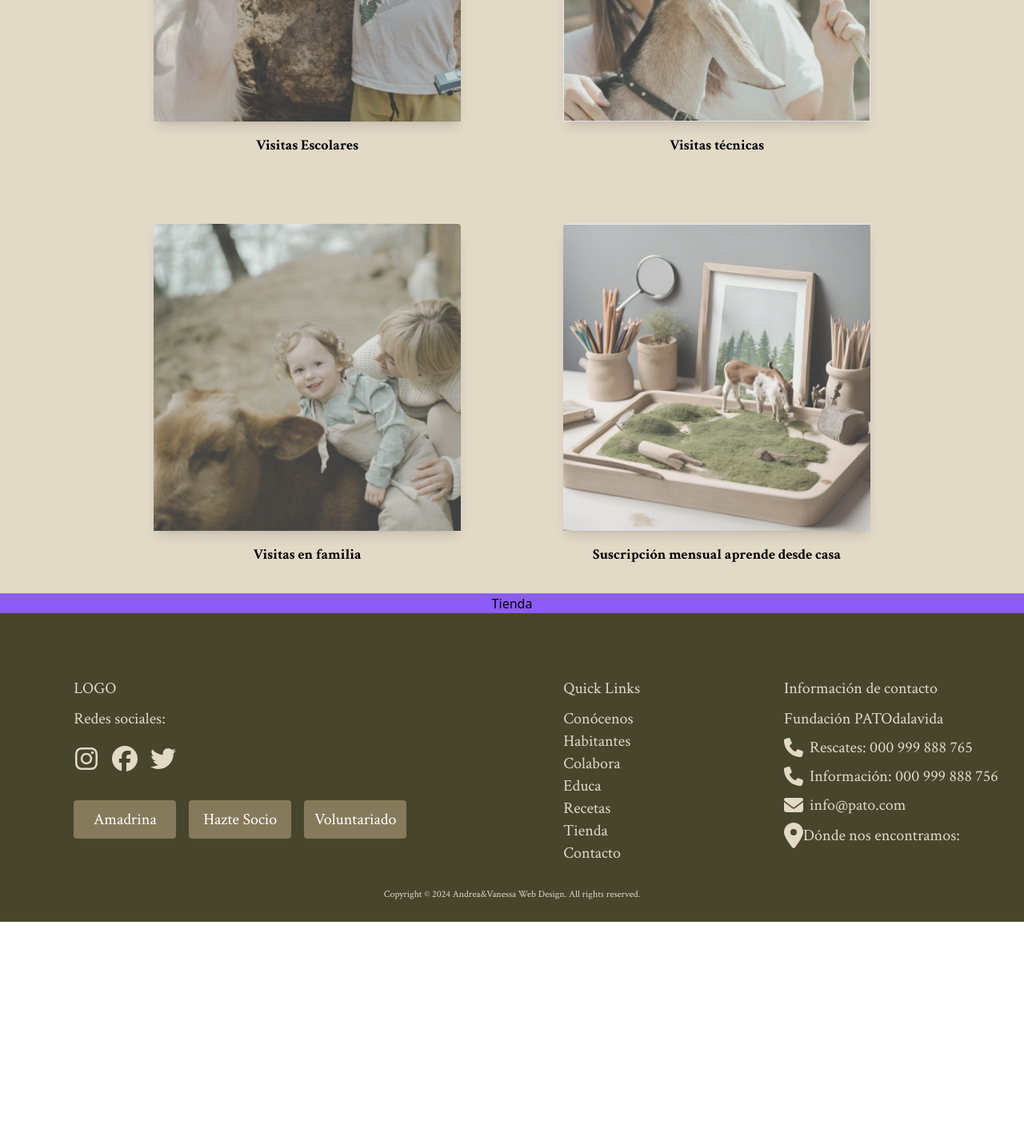
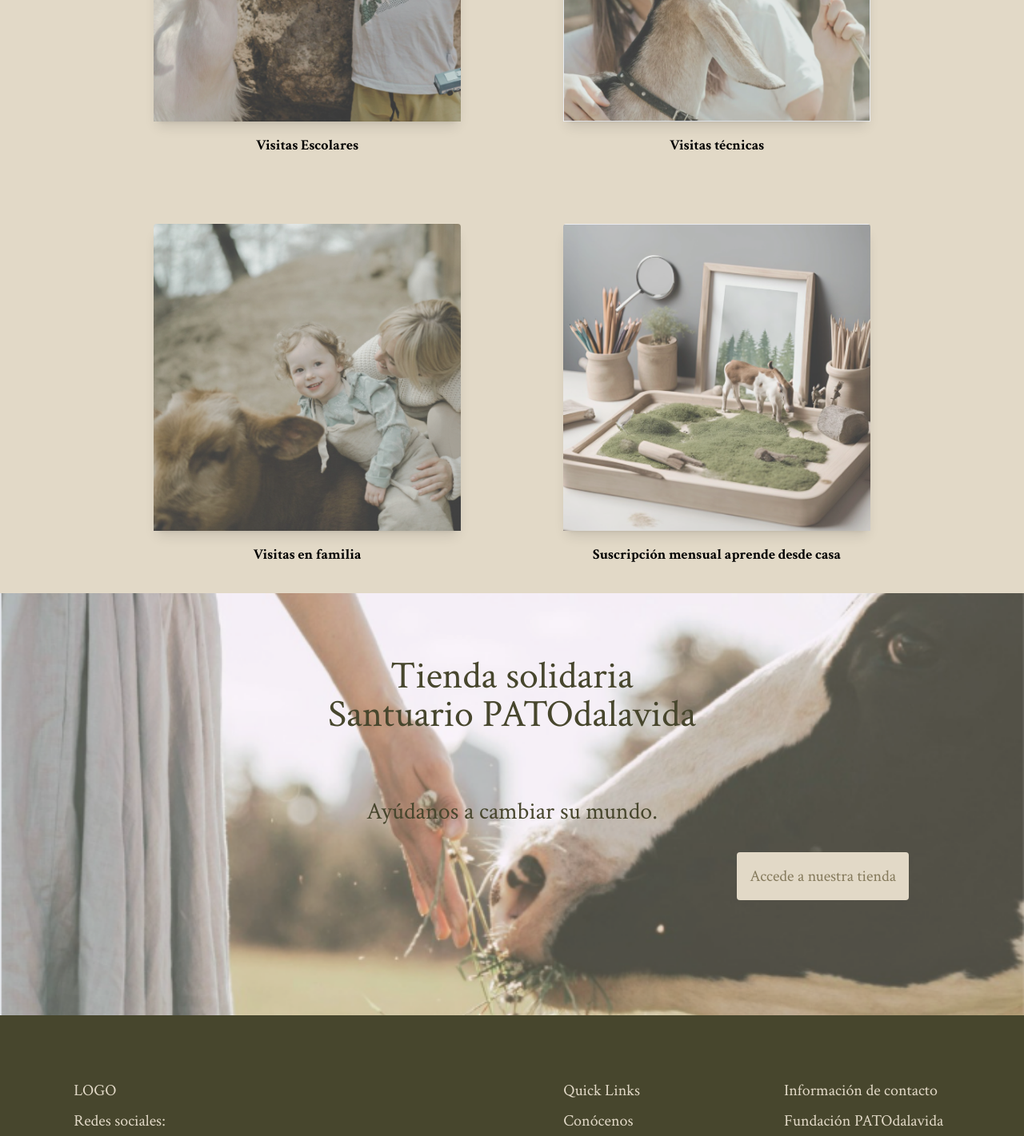
Before and after one commit to andriucarbo/FEPT08-final-project, a Vue app: page /#/ in a window 1280 px wide. Shown: the part 3563-4984 px from the top of the page at 80% size. Before the commit the page ends 4716 px from the top, so only its background shows below. Built offline with nearby package versions, Linux system fonts and the light colour scheme.

Commit message:
borrador 13 vcortete

```diff
--- a/src/views/Home.vue
+++ b/src/views/Home.vue
@@ -84,10 +84,10 @@
 </div>
 
 <!-- APARTADO EDUCA -->
-<div class="container mx-auto p-6 flex flex-col border-b border-[#47462d]/50">
+<div class="container mx-auto p-6 flex flex-col">
     <div class="textEduca mx-20 by-20">
         <h1 class="text1 text-5xl font-bold text-[#47462d] text-center my-20" >Educa</h1>
-        <p class="text1 text-2xl text-[#47462d] mt-10 mb-10 text-center" >La Fundación Santuario PATOdalavida ofrece formaciones o talleres a escuelas, centros formativos y familias que quieran venir a pasar un día con nosotros y descubrir todo lo que podemos hacer por ellos</p>
+        <p class="text1 text-2xl text-[#47462d] mt-10 mb-10 text-center" >La Fundación Santuario PATOdalavida ofrece formaciones o talleres a escuelas, centros formativos y familias que quieran venir a pasar un día con nosotros. </p>
     </div>
     <div class=" text1 flex flex-wrap justify-center gap-8">
         <FlipCard
@@ -127,8 +127,14 @@
         <p>Noticias</p>
     </div> -->
 
-    <div class="mainTienda bg-violet-500 flex flex-col justify-center items-center">
-        <p>Tienda</p>
+    <div class="mainTienda bg-[url('/public/AnimalesGridHomeView/imagentienda.png')] bg-cover bg-no-repeat bg-center flex flex-col justify-center items-center w-full h-full">
+        <div>
+            <h1 class="title1 text-5xl text-[#47462d] my-20 mx-20 text-center">Tienda solidaria <br> Santuario PATOdalavida</h1>
+            <p class="text1 text-3xl text-[#47462d] text-center">Ayúdanos a cambiar su mundo.</p>
+        </div>
+        <div class="buttonContainer flex justify-center w-full mt-8">
+                <button class="buttontienda text-xl p-4 text-[#857a5c] rounded hover:bg-neutral-50 hover:text-[#857a5c] focus:outline-none ml-auto mr-36 mb-36">Accede a nuestra tienda</button>
+            </div>
     </div>
 
     <!-- <div class="mainContacto bg-teal-300 flex flex-col justify-center items-center" >
@@ -161,14 +167,16 @@ export default {
 
 <style>
 
-.title1, .text1, .buttonnuestraHistoria  {
+.title1, .text1, .buttonnuestraHistoria, .buttontienda  {
     font-family: 'Crimson Text', serif;
 }
 
-.buttonnuestraHistoria {
+.buttonnuestraHistoria, .buttontienda {
     background-color: #e2d9c7;
 }
 
 
 
+
+
 </style>
```
Also changed, not shown: public/AnimalesGridHomeView/imagentienda.png (added).
